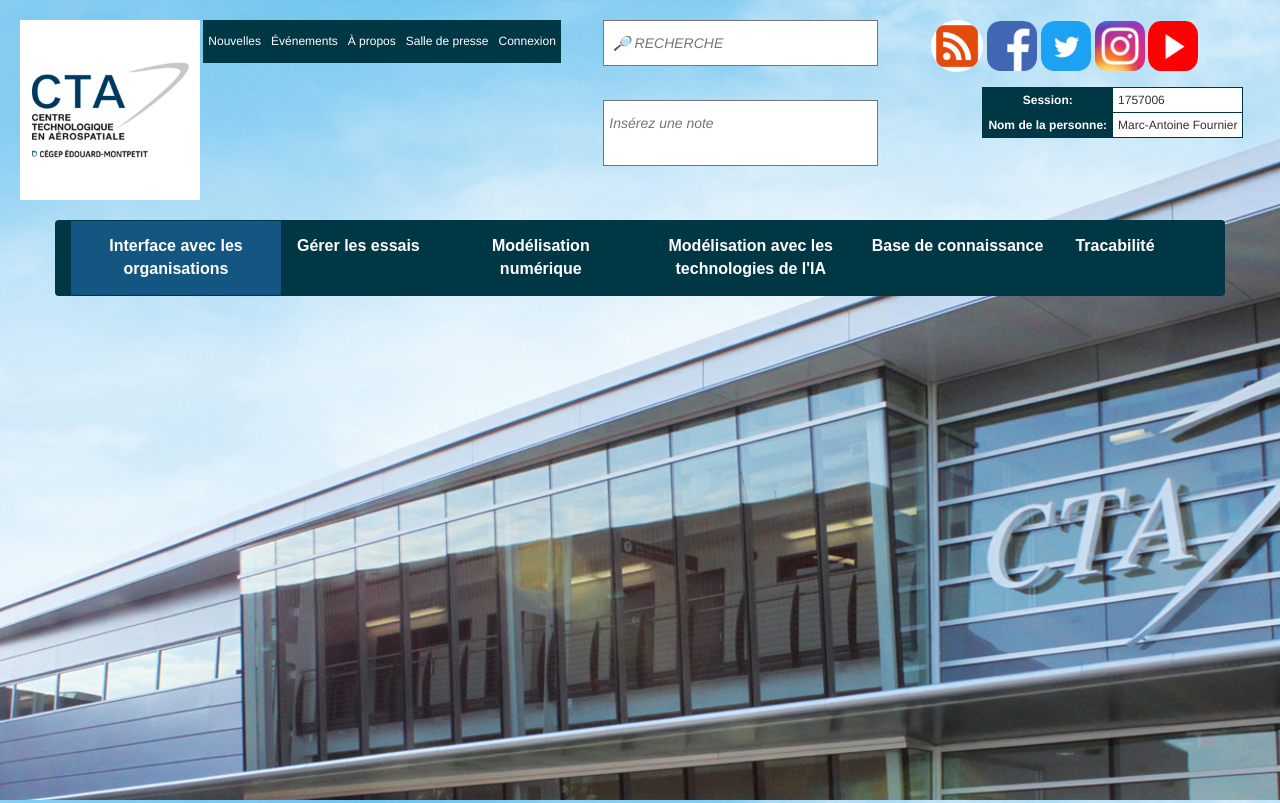
After one commit to marquifournier/ProjetMaintenancePYTHON, a Django app: template ProjetMaintenancePython/machines/templates/machines/header_essais.html in a window 1280 px wide. The commit adds this page. Run offline with Django 3.2, Linux system fonts and the light colour scheme; the template is opened without the code that fills it, so the values that code supplies are empty; some libraries are stand-ins or nearby versions.

Commit message:
Debut du code

```diff
--- a/ProjetMaintenancePython/machines/static/machines/style.css
+++ b/ProjetMaintenancePython/machines/static/machines/style.css
@@ -8,6 +8,12 @@
     margin-top: -40px;
 }
 
+.logo2{
+    color:white;
+    text-align: center;
+    margin-left: 10px;
+}
+
 .container {
     font-family: "Ropa Sans", sans-serif;
     margin-top: 20px;
@@ -15,7 +21,6 @@
     color:#003745;
     font-weight: bold;
 }
-
 
 .blanc {
     height:74.1%;
--- a/ProjetMaintenancePython/machines/templates/machines/gererEssais.html
+++ b/ProjetMaintenancePython/machines/templates/machines/gererEssais.html
@@ -4,8 +4,11 @@
     <meta charset="UTF-8">
     <meta name="viewport" content="width=device-width, initial-scale=1.0">
     <title>CTA | Cégep Édouard-Montpetit -Tableau de bord</title>
-{% extends "machines/header.html" %}
+{% extends "machines/header_essais.html" %}
 {% block body %}
+
+
+    </div>
 {% endblock %}
 </body>
 </html>
--- /dev/null
+++ b/ProjetMaintenancePython/machines/templates/machines/header_essais.html
@@ -0,0 +1,96 @@
+{% load static %}
+
+
+    <meta charset="utf-8">
+    <meta name="viewport" content="width=device-width, initial-scale=1, shrink-to-fit=no">
+    <link rel="stylesheet" href="//maxcdn.bootstrapcdn.com/bootstrap/3.2.0/css/bootstrap.min.css">
+    <link rel="stylesheet" href="//maxcdn.bootstrapcdn.com/bootstrap/3.2.0/css/bootstrap-theme.min.css">
+    <script src="https://maxcdn.bootstrapcdn.com/bootstrap/3.3.7/js/bootstrap.min.js" integrity="sha384-Tc5IQib027qvyjSMfHjOMaLkfuWVxZxUPnCJA7l2mCWNIpG9mGCD8wGNIcPD7Txa" crossorigin="anonymous"></script>
+    <link rel="stylesheet" type="text/css" href="{% static 'machines/style.css' %}">
+    <body id="backImgBody" style="background-image: url('/static/machines/centreIMAGE.jpg')">
+
+    <div class="row justify-content-center">
+        <div class="col-md-2">
+            <div class="logo2">
+                <a href="https://www.cegepmontpetit.ca/cta">
+                    <img  class="logo2" width="180" height="180" src="{% static 'machines/cta.jpg' %}" />
+                </a>
+            </div>
+        </div>
+        <div class="col-md-5 nonePadding">
+            <div class="inline">
+                <a class="sections" href="https://www.cegepmontpetit.ca/cta/nouvelles-et-evenements">
+                    Nouvelles
+                </a>
+                <a class="sections" href="https://www.cegepmontpetit.ca/cta/nouvelles-et-evenements">
+                    Événements
+                </a>
+                <a class="sections" href="https://www.cegepmontpetit.ca/cta/a-propos-du-cta/">
+                    À propos
+                </a>
+
+                <a class="sections" href="https://www.cegepmontpetit.ca/salle-de-presse">
+                    Salle de presse
+                </a>
+                <a class="sections" href="https://cegepmontpetit.omnivox.ca/Login/Account/Login?ReturnUrl=%2fintr">
+                    Connexion
+                </a>
+            </div>
+        </div>
+        <div class="col-md-3" style="padding-left: 0px">
+            <form>
+                <input class="recherche" placeholder=" 🔎 RECHERCHE" type="text" id="recherche" name="recherche">
+            </form>
+            <br>
+            <form>
+                <textarea placeholder="Insérez une note" class="recherche" id="inserezNote" name="inserezNote" style="resize:none"></textarea>
+            </form>
+        </div>
+        <a href="https://www.google.ca/">
+            <img height="52" width="52" src="{% static 'machines/Lien.png' %}" />
+        </a>
+        <a href="https://www.facebook.com/">
+        <img height="50" width="50" src="{% static 'machines/Facebook.png' %}" />
+         </a>
+        <a href="https://www.twitter.com/">
+            <img height="50" width="50" src="{% static 'machines/Twitter.png' %}" />
+         </a>
+        <a href="https://www.instagram.com/">
+            <img height="50" width="50" src="{% static 'machines/Instagram.png' %}" />
+         </a>
+        <a href="https://www.youtube.com/">
+            <img height="50" width="50" src="{% static 'machines/Youtube.png' %}" />
+         </a>
+        <table align="center" class="session">
+            <tr>
+                <th class="mainIndexBoard">Session: </th>
+                <td>1757006</td>
+            </tr>
+            <tr>
+                <th class="mainIndexBoard">Nom de la personne: </th>
+                <td>Marc-Antoine Fournier</td>
+            </tr>
+        </table>
+    </div>
+    <div class="container navbar" style="margin-bottom: -8px;">
+        <div class="test menu dropdown">
+            <button class="dropbtn">Interface avec les organisations
+                <i class="fa fa-caret-down"></i>
+            </button>
+            <div class="dropdown-content">
+                <a href="#">Link 1</a>
+                <a href="#">Link 2</a>
+                <a href="#">Link 3</a>
+            </div>
+        </div>
+
+        <a href = "http://127.0.0.1:8000/gererEssais" class="menu">Gérer les essais</a>
+        <a class="menu">Modélisation numérique</a>
+        <a class="menu">Modélisation avec les technologies de l'IA</a>
+        <a class="menu">Base de connaissance</a>
+        <a class="menu">Tracabilité</a>
+    </div>
+    </body>
+    {% block body %}
+    {% endblock %}
+</html>
```
